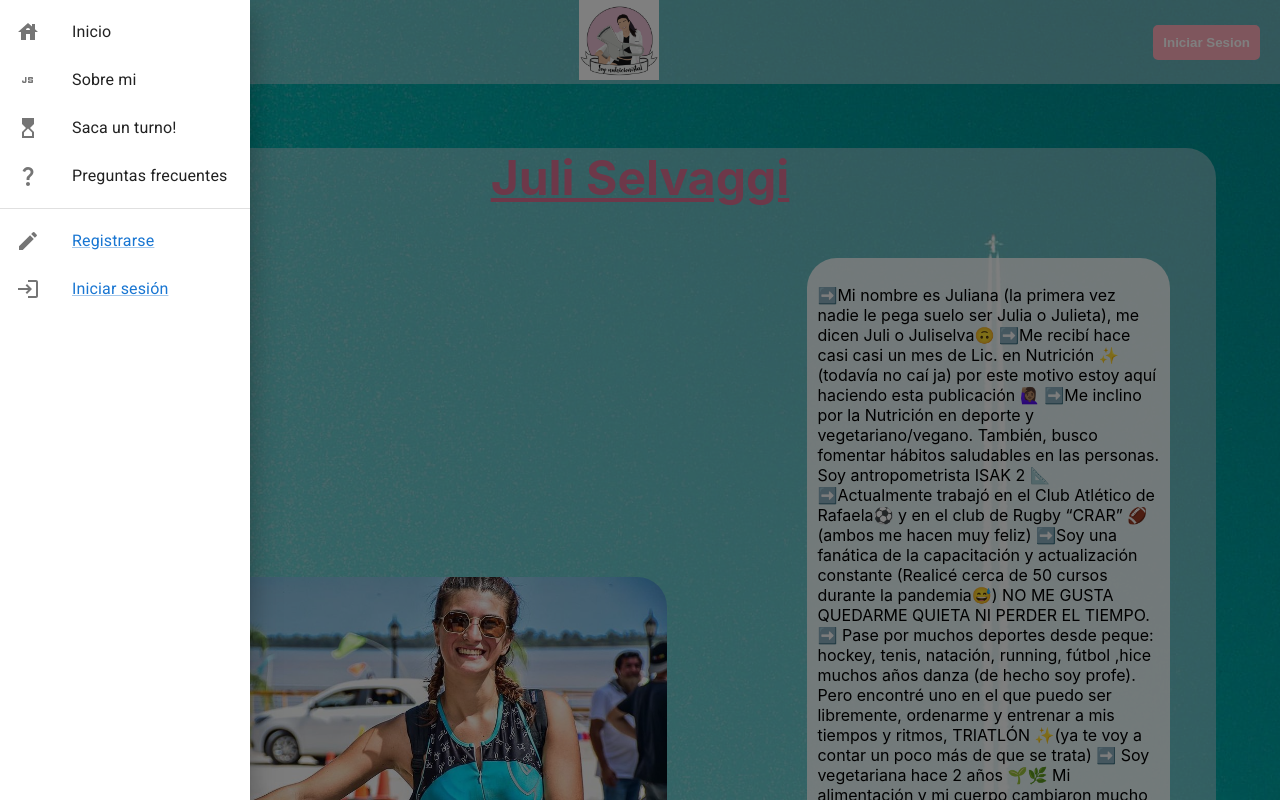
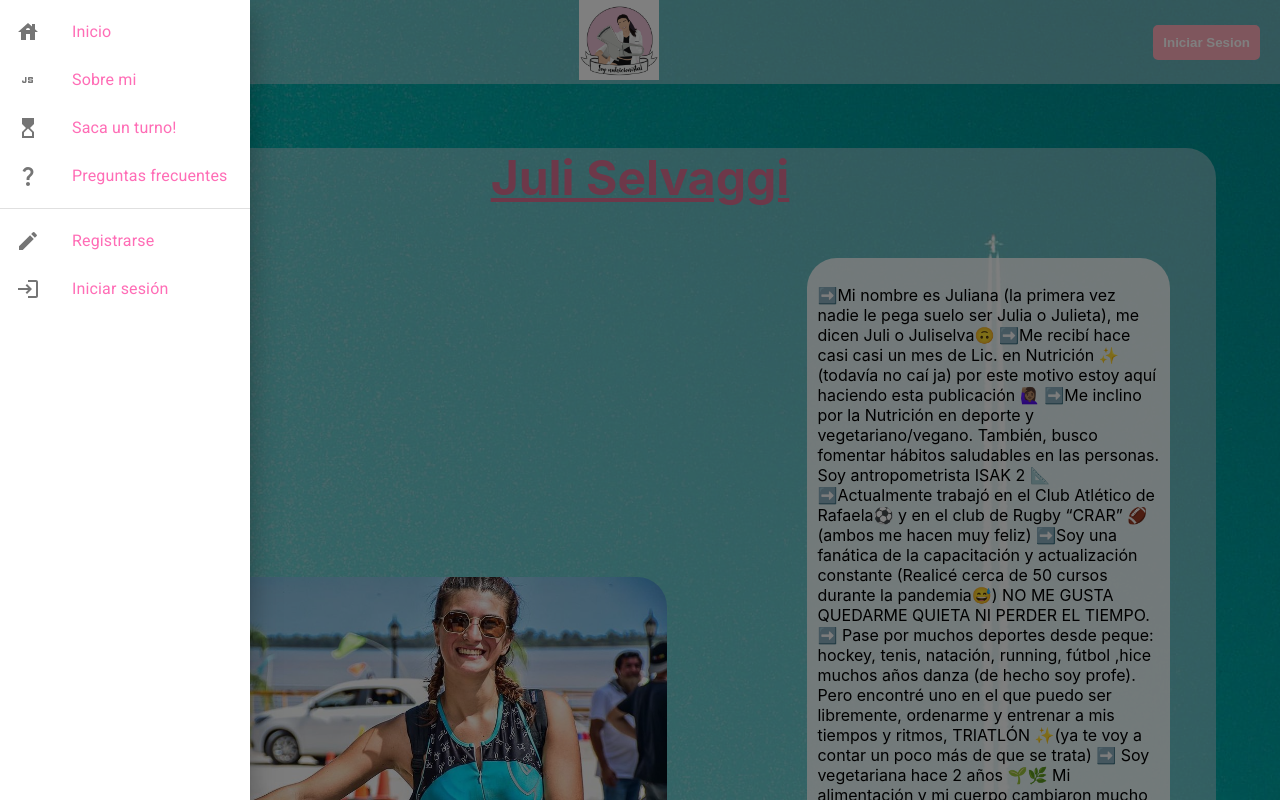
Before and after one commit to tomascaceres14/jselvLandingPage, a React (Create React App) app: page / in a window 1280 px wide. Both pictures are taken after a click on the button 52 px from the left and 42 px from the top of the page. Shown: the top 800 px of the page. Built offline with nearby package versions, Linux system fonts and the light colour scheme; the HTML template or start-up script is replaced by a standard one.

Commit message:
routes basics implemented

```diff
--- a/src/components/Home/Header/Drawer/Drawer.jsx
+++ b/src/components/Home/Header/Drawer/Drawer.jsx
@@ -15,12 +15,12 @@ import QuestionMarkIcon from "@mui/icons-material/QuestionMark";
 import LoginIcon from "@mui/icons-material/Login";
 import RegisterIcon from "@mui/icons-material/Create";
 import "./Drawer.css";
-import { Link } from "@mui/material";
+import { Link } from "react-router-dom";
 
 const icons = [
   { title: "Inicio", icon: InicioIcon, route: "/" },
   { title: "Sobre mi", icon: SobreMiIcon, route: "/sobremi" },
-  { title: "Saca un turno!", icon: TurnoIcon, route: "/turnos" },
+  { title: "Saca un turno!", icon: TurnoIcon, route: "/reserva" },
   { title: "Preguntas frecuentes", icon: QuestionMarkIcon, route: "/faq" },
 ];
 
@@ -57,7 +57,8 @@ export default function TemporaryDrawer() {
     >
       <List>
         {icons.map((icon) => (
-          <ListItem key={icon.title} disablePadding>
+          <Link to={icon.route} key={icon.title}>
+            <ListItem disablePadding>
               <ListItemButton>
                 <ListItemIcon>
                   <icon.icon />
@@ -65,6 +66,7 @@ export default function TemporaryDrawer() {
                 <ListItemText primary={icon.title} />
               </ListItemButton>
             </ListItem>
+          </Link>
         ))}
       </List>
       <Divider />
```
Lines whose indentation alone changed are shown as unchanged.
